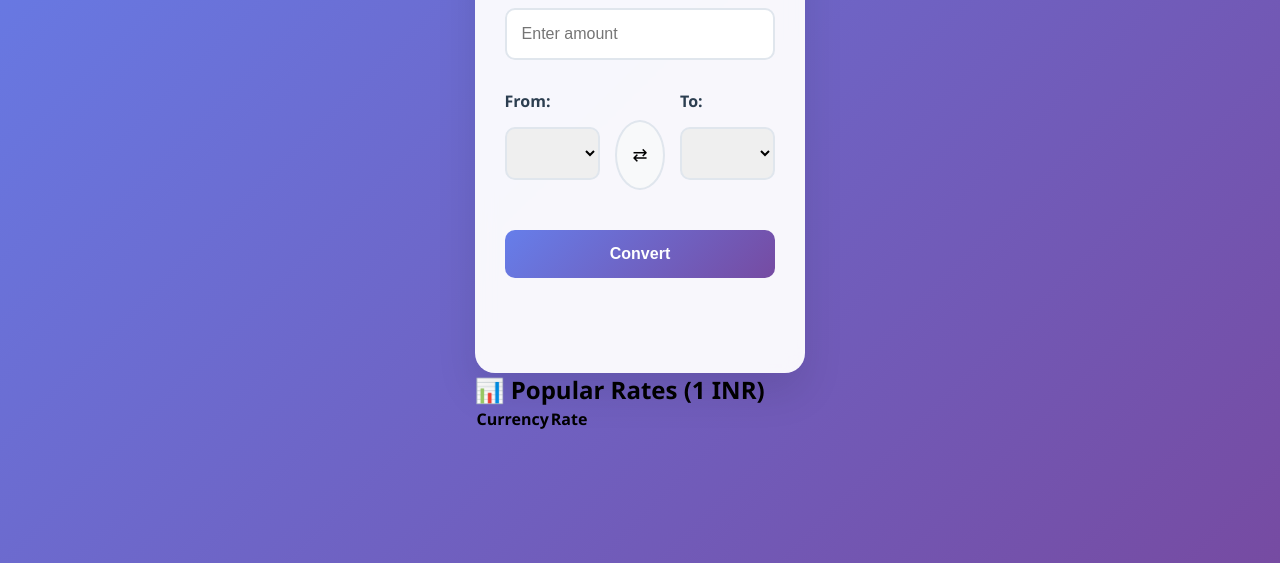
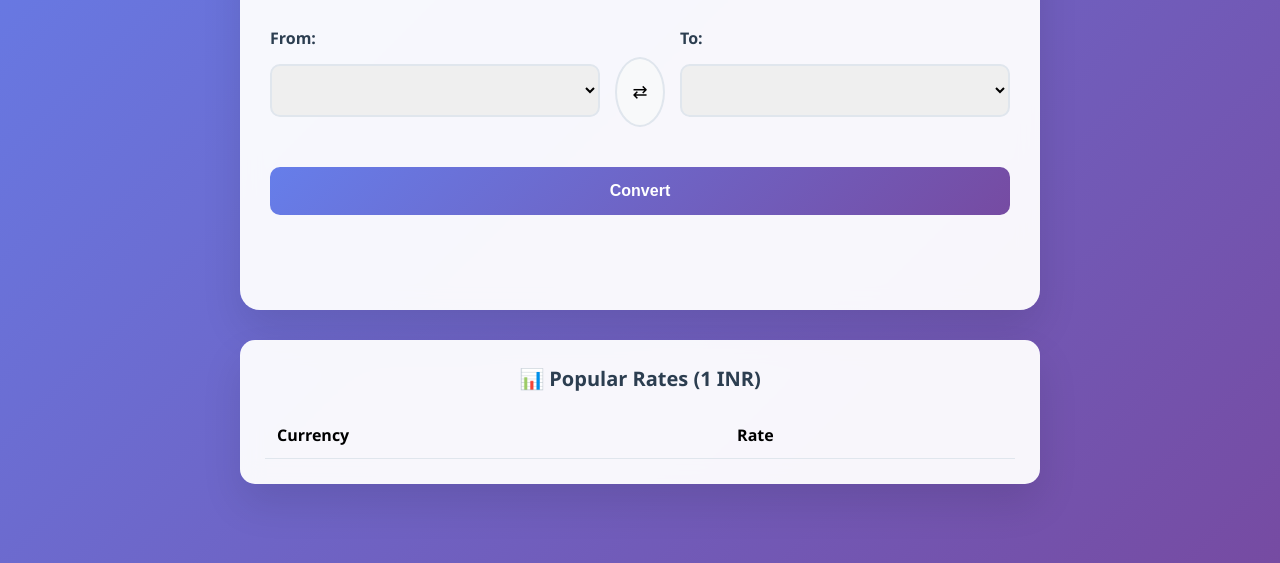
Before and after one commit to saikiran9346/Currency-converter, a plain HTML site: page index.html in a window 1280 px wide. Shown: the part 237-800 px from the top of the page. Drawn offline with Linux system fonts and the light colour scheme; no server answers.

Commit message:
Update style.css

```diff
--- a/style.css
+++ b/style.css
@@ -14,6 +14,14 @@ body {
   padding: 20px;
 }
 
+.container {
+  width: 100%;
+  max-width: 800px;
+  display: flex;
+  flex-direction: column;
+  gap: 30px;
+}
+
 .converter {
   background: rgba(255, 255, 255, 0.95);
   backdrop-filter: blur(10px);
@@ -21,14 +29,30 @@ body {
   border-radius: 20px;
   box-shadow: 0 20px 40px rgba(0, 0, 0, 0.1);
   width: 100%;
-  max-width: 400px;
   text-align: center;
 }
 
+.popular-rates {
+  background: rgba(255, 255, 255, 0.95);
+  backdrop-filter: blur(10px);
+  border-radius: 15px;
+  padding: 25px;
+  box-shadow: 0 20px 40px rgba(0, 0, 0, 0.1);
+  width: 100%;
+}
+
+h1, h2 {
+  margin-bottom: 20px;
+  color: #2c3e50;
+}
+
 h1 {
-  margin-bottom: 30px;
-  color: #2c3e50;
   font-size: 24px;
+}
+
+h2 {
+  font-size: 20px;
+  text-align: center;
 }
 
 input, select, button {
@@ -130,9 +154,25 @@ input[type="number"]::-webkit-inner-spin-button {
   display: block;
 }
 
-@media (max-width: 480px) {
-  .converter {
-    padding: 30px 20px;
+#rates-table {
+  width: 100%;
+  border-collapse: collapse;
+  margin-top: 15px;
+}
+
+#rates-table th, #rates-table td {
+  padding: 12px;
+  text-align: left;
+  border-bottom: 1px solid #e0e6ed;
+}
+
+#rates-table tr:last-child td {
+  border-bottom: none;
+}
+
+@media (max-width: 768px) {
+  .container {
+    max-width: 400px;
   }
 
   .currency-row {
```
